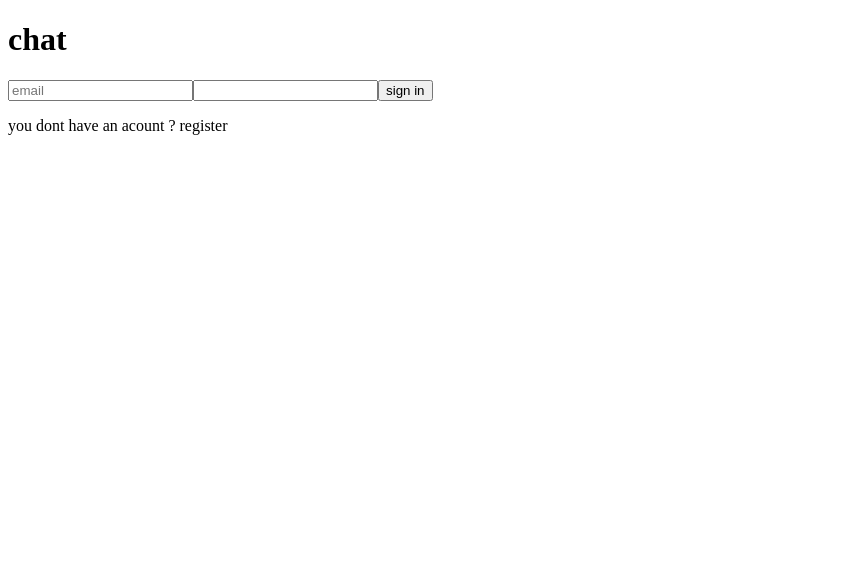
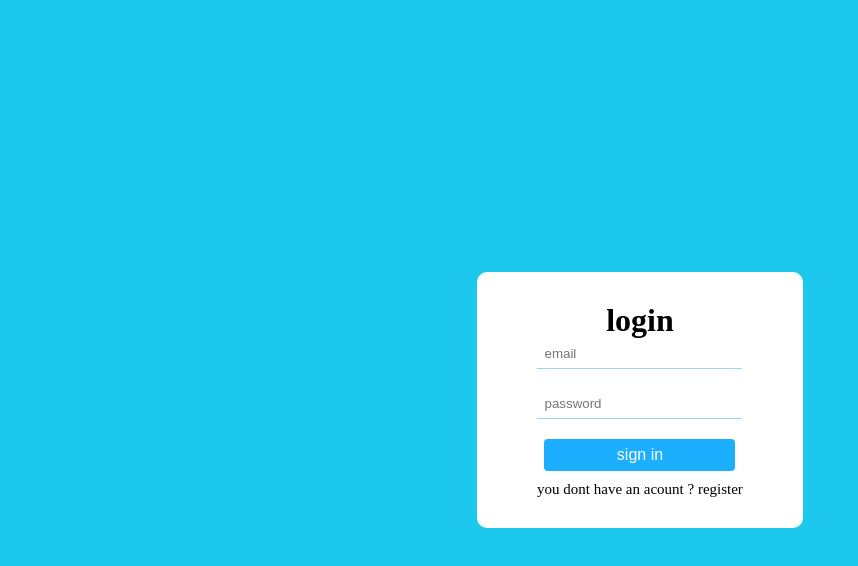
Before and after one commit to RadimYassin/chatApp, a React (Vite) app: page / in a window 1280 px wide. Shown: the top 566 px of the page, without its empty margins (0-858 px from the left). Built offline with nearby package versions, Linux system fonts and the light colour scheme.

Commit message:
some changes

```diff
--- a/src/main.jsx
+++ b/src/main.jsx
@@ -1,10 +1,10 @@
 import React from 'react'
 import ReactDOM from 'react-dom/client'
 import App from './App'
-
+import "./style.css"
 
 ReactDOM.createRoot(document.getElementById('root')).render(
-  <React.StrictMode>
+
     <App />
-  </React.StrictMode>,
+,
 )
--- a/src/pages/Login.jsx
+++ b/src/pages/Login.jsx
@@ -1,17 +1,19 @@
 import React from 'react'
 
 export default function Login() {
-  return (
-    <div className='Container-Register'>
-           <div>
-                  <h1>chat</h1>
-                  <form>
+  return(
+   <div className='Container'>
+           <div className='Containerform'>
+                  <h1>login</h1>
+
+                  <form  className='form'>
 
                      <input type="text" placeholder='email' />
-                     <input type="password" />
+                     <input type="password"  placeholder='password' />
 
                      <button>sign in</button>
-                  </form>
+               </form>
+
                   <p>you dont have  an acount ? register </p>
            </div>
     </div>
--- a/src/pages/Register.jsx
+++ b/src/pages/Register.jsx
@@ -2,15 +2,16 @@ import React from 'react'
 
 const Register = () => {
   return (
-    <div className='Container-Register'>
-           <div>
-                  <h1>chat</h1>
-                  <form>
-                    <input type="text" placeholder='name' />
-                     <input type="text" placeholder='email' />
-                     <input type="password" />
-                     <input type="file" />
-                     <button>sign up</button>
+    <div className='Container'>
+           <div className='Containerform'>
+                  <h1>Register</h1>
+                  <form  className='form'>
+                      <input type="text" placeholder='name' />
+                      <input type="text" placeholder='email' />
+                      <input type="password"  placeholder='password' />
+                      <input type="file" id='file' />
+                      <label htmlFor="file">chose a avatar</label>
+                      <button>sign up</button>
                   </form>
                   <p>you have an count ? login </p>
            </div>
```
Also changed, not shown: src/App.jsx (+3 -5 lines), src/components/Chat.jsx (+11 -0 lines), src/components/Navbar.jsx (+7 -0 lines), src/pages/Home.jsx (+7 -0 lines).
